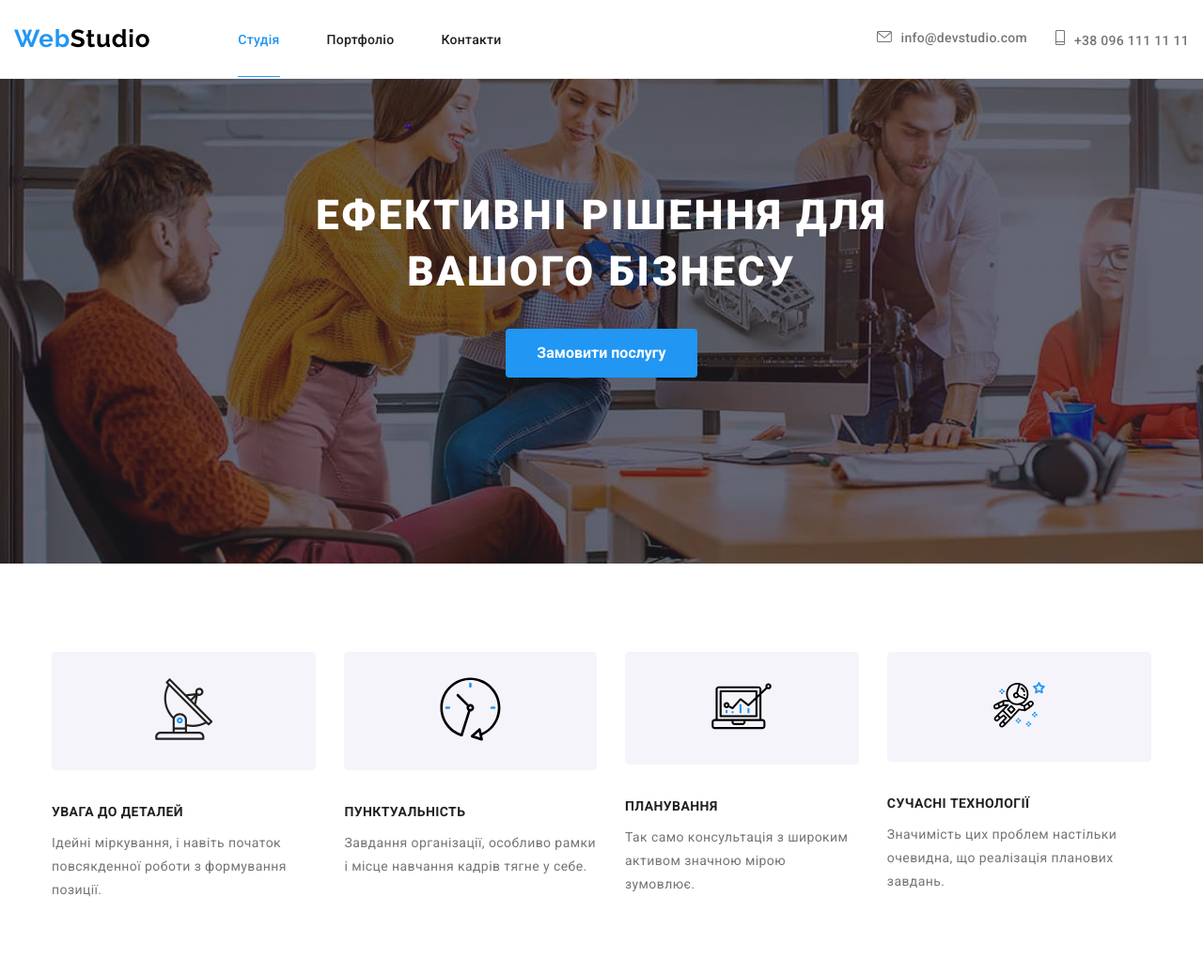
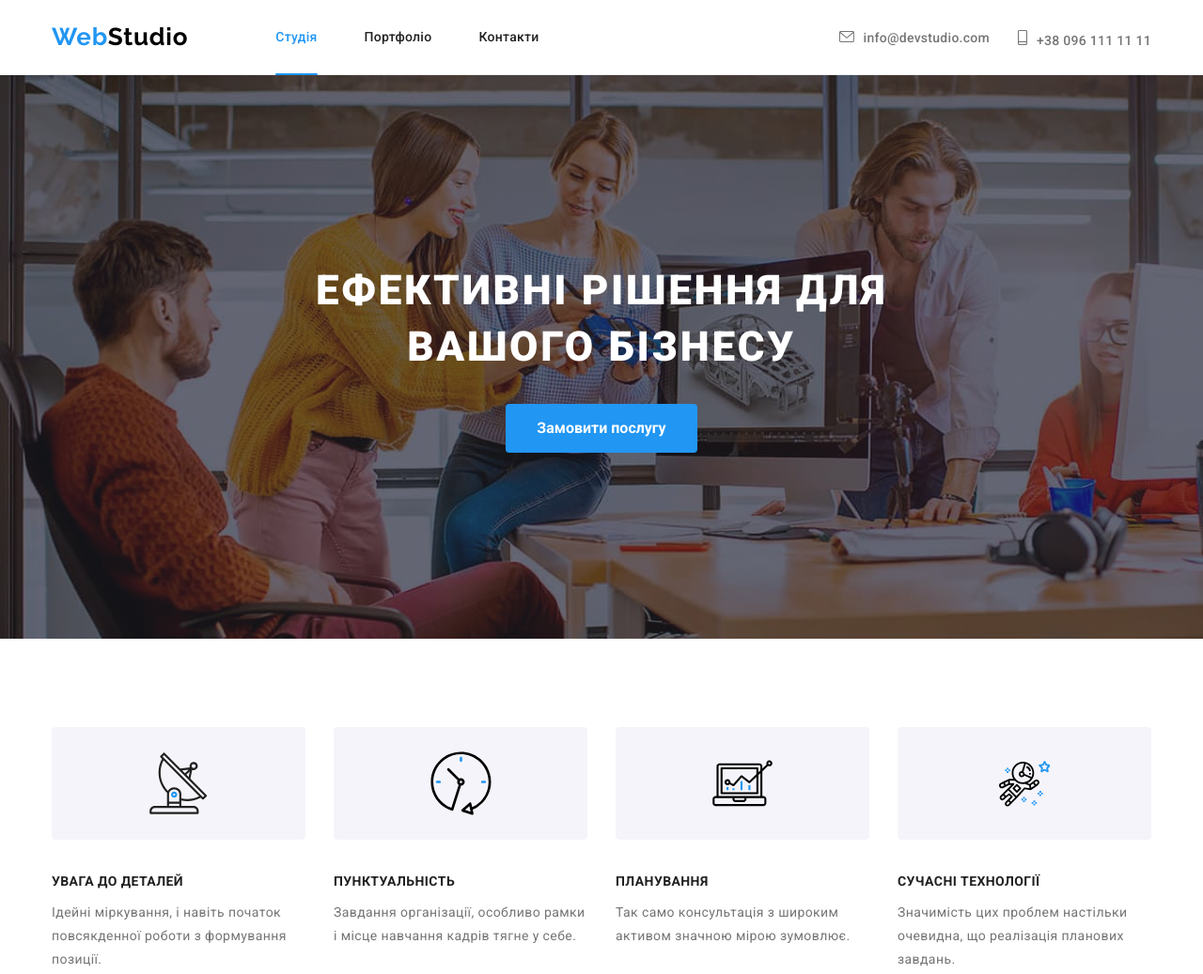
Before and after one commit to HunterBroRoman/goit-markup-hw-05, a plain HTML site: page index.html in a window 1280 px wide. Shown: the top 1037 px of the page at 94% size. Drawn offline with nearby package versions, Linux system fonts and the light colour scheme.

Commit message:
sity-nav

```diff
--- a/css/styles.css
+++ b/css/styles.css
@@ -60,10 +60,11 @@ img {
 }
 
 /* ------Page header------- */
+
 .page-header {
   display: flex;
-  position: fixed;
-  width: 100%;
+
+  height: 80px;
   margin-top: 0;
 
   background-color: #ffffff;
@@ -71,7 +72,6 @@ img {
 }
 
 .main-nav {
-
   display: flex;
   align-items: center;
 }
@@ -94,7 +94,10 @@ img {
   color: var(--white-color);
 }
 
+/*----------------Nav-----------*/
+
 .site-nav {
+  position: relative;
   display: flex;
   margin-left: 93px;
   margin-top: 0;
@@ -102,15 +105,15 @@ img {
   padding: 0;
 }
 
-.site-nav .list {
+.site-nav .site-item {
   margin-right: 50px;
 }
-.site-nav .list:last-child {
+.site-nav .site-item:last-child {
   margin-right: 0;
 }
 
-.site-nav .link {
-  display: inline-block;
+.site-nav .site-link {
+  display: block;
   padding-top: 32px;
   padding-bottom: 32px;
 
@@ -121,28 +124,29 @@ img {
   letter-spacing: 0.02em;
   text-decoration: none;
 }
-.list {
+
+.site-link {
   position: relative;
 }
 .current::after {
+
   content: "";
   position: absolute;
   width: 100%;
-height: 1px;
-bottom: -0px;
+  height: 2px;
+  bottom: 0px;
+
   background: #2196F3;
   border-radius: 2px;
   left: 0px;
-
 }
 
-.site-nav .link.current {
+.site-nav .site-link.current {
   color: var(--accent-color);
 }
-.site-nav .link:hover,
-.site-nav .link:focus {
-  color: var(--accent-color);
-}
+
+
+
 
  /* general style contact header*/
 
@@ -154,13 +158,17 @@ left: 0px;
   padding: 0;
 }
 
-.site-contact .item {
+.site-contact .info {
   margin-right: 50px;
 }
 
-.site-contact .item:last-child {
+.site-contact .info:last-child {
   margin-right: 0;
   fill: blue;
+}
+
+.info {
+  display: block;
 }
 
 .site-contact .info {
@@ -278,16 +286,21 @@ left: 0px;
 }
 
 .skills-icon {
+  display: flex;
+  width: 270px;
+  height: 120px;
+
   background: #f5f4fa;
   border: 1px solid #f5f4fa;
   border: 1px soli;
   border-radius: 4px;
   text-align: center;
+  justify-content: center;
+  align-items: center;
 }
 
 .skill-icon {
-  margin-top: 25px;
-  margin-bottom: 25px;
+  display: flex;
 }
 
 .skills-title {
@@ -455,9 +468,8 @@ left: 0px;
 }
 
 .comp-link {
-  display: block;
-  width: 100%;
-  height: 100%;
+  width: 170px;
+  height: 92px;
   display: flex;
   align-items: center;
   justify-content: center;
@@ -619,7 +631,7 @@ left: 0px;
   border-radius: 4px;
 }
 
-.work-link {
+.work-list {
   margin: 0;
 
   display: flex;
@@ -627,7 +639,17 @@ left: 0px;
   gap: 30px;
 }
 
-.work-item:hover {
+.work-item {
+  background-color: var(--white-color);
+  width: 370px;
+  height: 405px;
+}
+
+.work-link {
+  display: block;
+}
+
+.work-link:hover {
   box-shadow: 0px 1px 1px rgba(0, 0, 0, 0.12), 0px 4px 4px rgba(0, 0, 0, 0.06),
     1px 4px 6px rgba(0, 0, 0, 0.16);
 }
@@ -639,11 +661,7 @@ left: 0px;
   border-right: 1px solid #eeeeee;
   border-bottom: 1px solid #eeeeee;
 }
-.work-item {
-  background-color: var(--white-color);
-  width: 370px;
-  height: 405px;
-}
+
 .container-title {
   margin: 0px;
   margin-bottom: 4px;
--- a/index.html
+++ b/index.html
@@ -28,16 +28,18 @@
           >Web<span class="logo-start">Studio</span></a
         >
 
-        <ul class="site-nav">
-          <li class="list">
-            <a href="" class="link current">Студія</a>
+        <ul class="site-nav list">
+          <li class="site-item">
+            <a href="" class="site-link current">Студія</a>
           </li>
-          <li class="list">
-            <a href="./portfolio.html" class="link">Портфоліо</a>
+          <li class="site-item">
+            <a href="./portfolio.html" class="site-link ">Портфоліо</a>
           </li>
-          <li class="list"><a href="" class="link">Контакти</a></li>
+          <li class="site-item"><a href="" class="site-link">Контакти</a></li>
         </ul>
+
       </nav>
+
       <ul class="site-contact list">
         <li class="item-convert">
           <a href="mailto:info@devstudio.com" class="info"
```
Also changed, not shown: portfolio.html (+9 -8 lines). Lines whose indentation alone changed are shown as unchanged.
